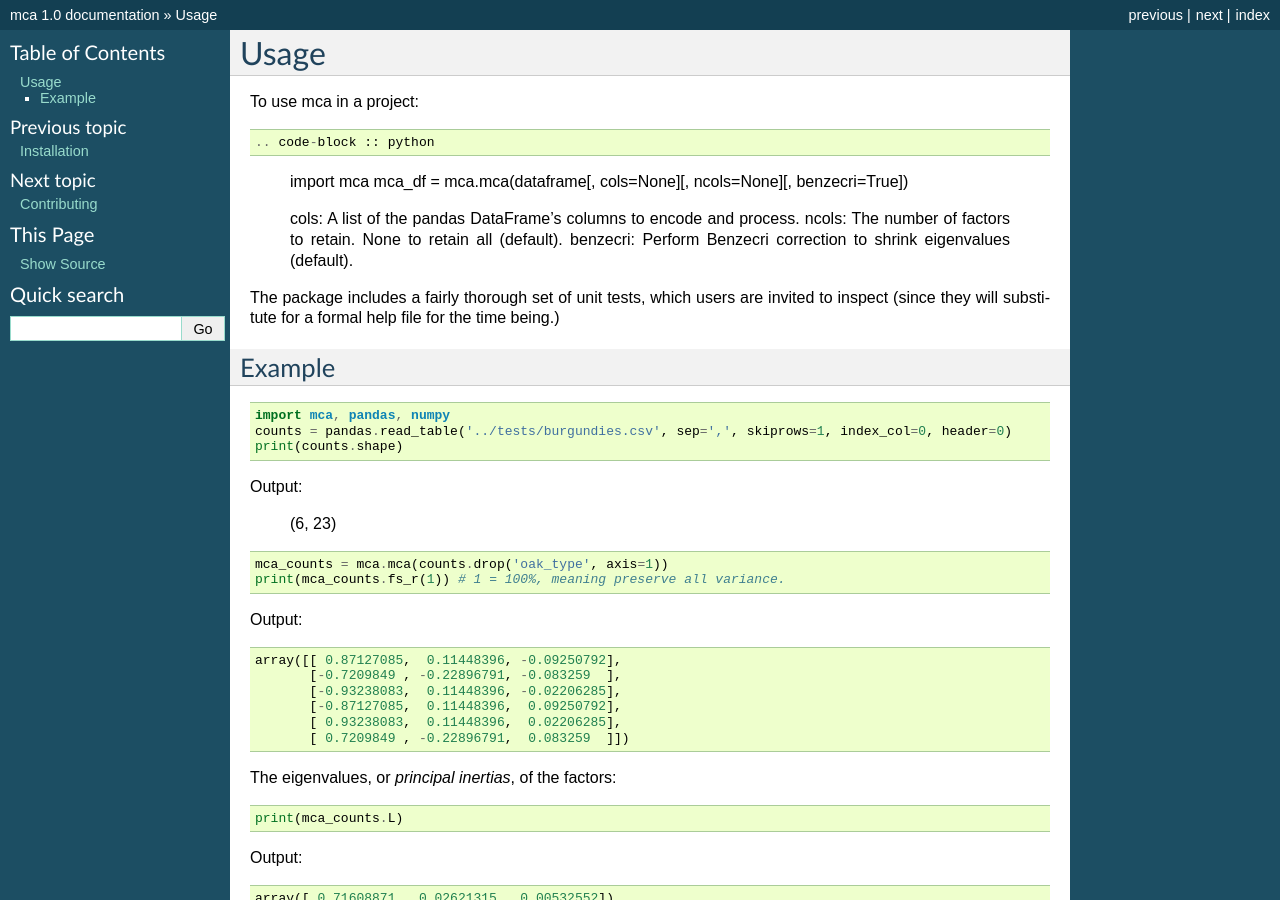
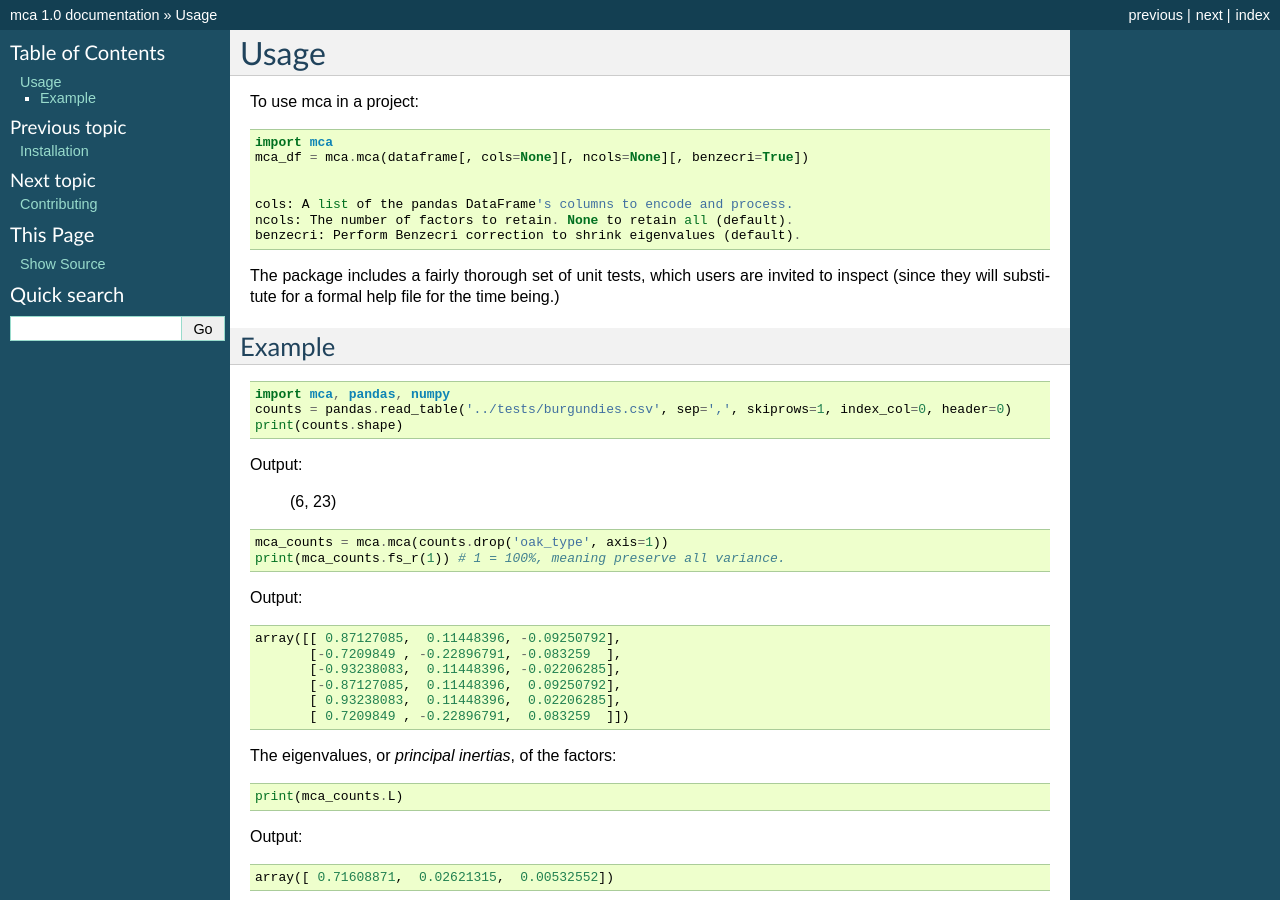
Before and after one commit to esafak/mca, a Sphinx documentation site: the page built from docs/usage.rst, in a window 1280 px wide and 900 px high. Built offline with Sphinx 7.4.7, drawn with Linux system fonts in a browser that asks for light colours; the version number is read from the project's files by our own code; some of the changed text lies outside the part shown.

Commit message:
Update usage.rst

```diff
--- a/docs/usage.rst
+++ b/docs/usage.rst
@@ -2,7 +2,7 @@
 Usage
 ========
 
-To use mca in a project::
+To use mca in a project:
 
 .. code-block :: python
 
@@ -101,7 +101,7 @@ Output:
 
 The result is identical to the first column of the earlier invocation of `fs_r(1)`. This holds in general; reducing `prob` or `N` simply truncates the matrix, exactly as in PCA.
 
-If you want to find the factor score of supplementary data (which has to be [conformable](http://en.wikipedia.org/wiki/Conformable_matrix)):
+If you want to find the factor score of supplementary data (which has to be `conformable <http://en.wikipedia.org/wiki/Conformable_matrix>`_):
 
 .. code-block :: python
 
```
Also changed, not shown: other parts of docs/usage.rst (+1 -1 lines).
